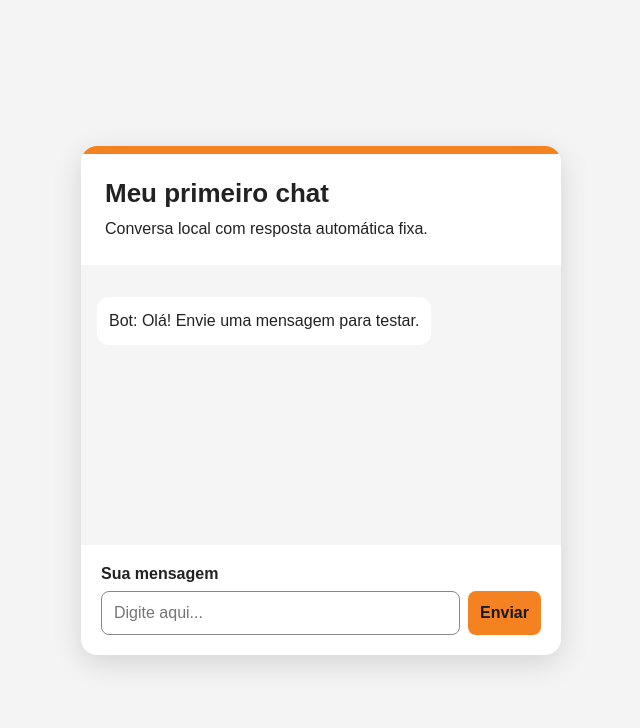
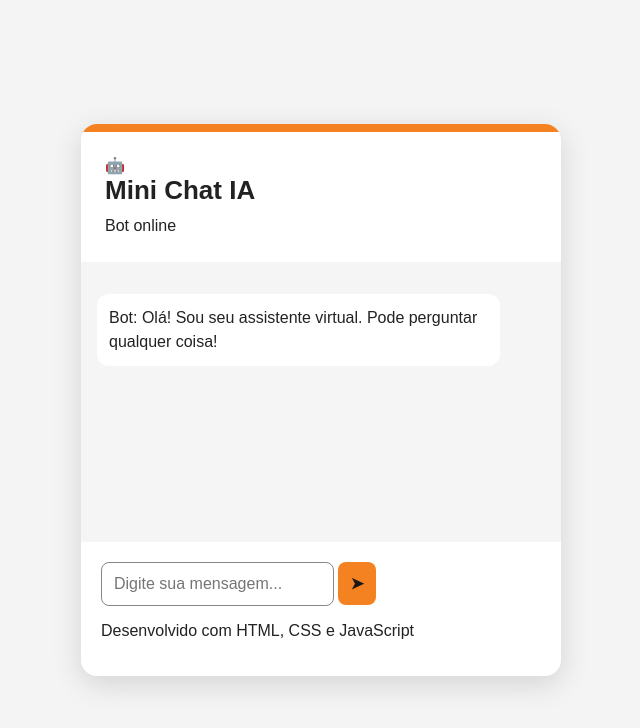
Before and after one commit to marcelodisjsb-lang/trabalho.bruno, a plain HTML site: page index.html in a window 1280 px wide. Shown: the whole page, without its empty margins (319-959 px from the left). Drawn offline with Linux system fonts and the light colour scheme.

Commit message:
Update index.html

```diff
--- a/index.html
+++ b/index.html
@@ -1,32 +1,69 @@
 
 <!DOCTYPE html>
 <html lang="pt-BR">
+
 <head>
     <meta charset="UTF-8">
     <meta name="viewport" content="width=device-width, initial-scale=1.0">
-    <title>Meu primeiro chat</title>
+
+    <title>Mini Chat IA</title>
+
     <link rel="stylesheet" href="style.css">
     <script src="script.js" defer></script>
 </head>
+
 <body>
+
     <main class="chat">
-        <header>
-            <h1>Meu primeiro chat</h1>
-            <p>Conversa local com resposta automática fixa.</p>
+
+
+        <header class="chat-header">
+
+            <div class="bot-icon">🤖</div>
+
+            <div class="header-info">
+                <h1>Mini Chat IA</h1>
+                <p><span class="status"></span> Bot online</p>
+            </div>
+
         </header>
 
-        <section id="mensagens">
-            <p class="bot">Bot: Olá! Envie uma mensagem para testar.</p>
+
+        <section id="mensagens" aria-live="polite">
+
+            <p class="bot">
+                Bot: Olá! Sou seu assistente virtual.
+                Pode perguntar qualquer coisa!
+            </p>
+
         </section>
 
+
         <form id="formulario">
-            <label for="texto">Sua mensagem</label>
 
-            <div class="entrada">
-                <input id="texto" type="text" placeholder="Digite aqui..." required>
-                <button type="submit">Enviar</button>
+            <div class="input-area">
+
+                <input
+                    id="texto"
+                    type="text"
+                    placeholder="Digite sua mensagem..."
+                    autocomplete="off"
+                    required
+                >
+
+                <button type="submit" aria-label="Enviar mensagem">
+                    ➤
+                </button>
+
             </div>
+
+            <p class="footer-text">
+                Desenvolvido com HTML, CSS e JavaScript
+            </p>
+
         </form>
+
     </main>
+
 </body>
 </html>
```
